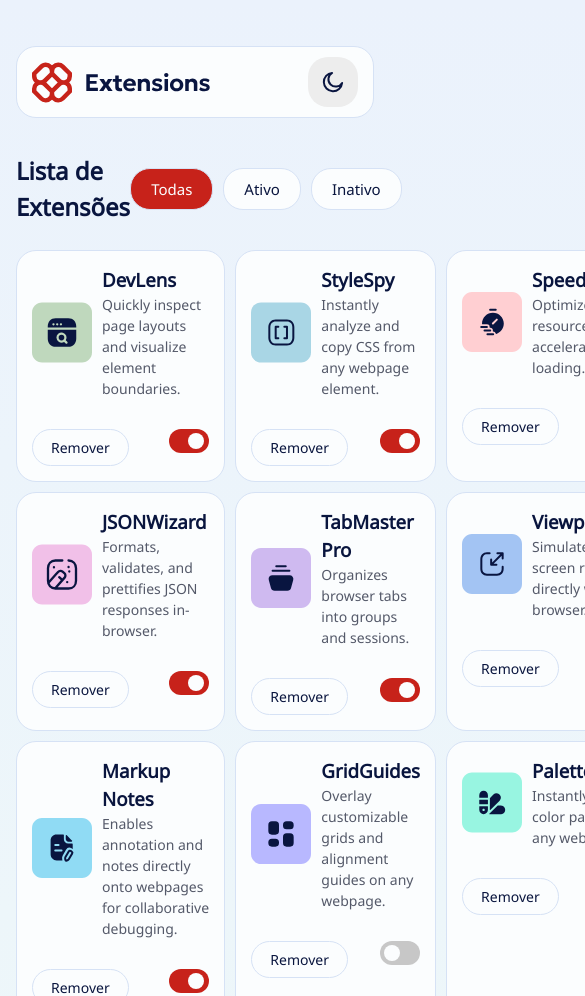
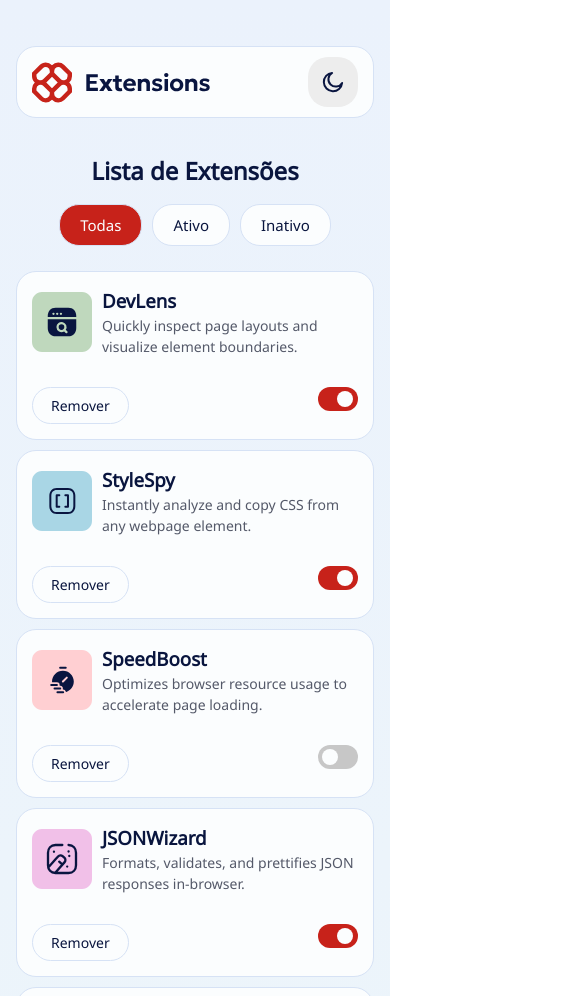
Before and after one commit to Matrodazz/browser-ext-manager-fmentor, a plain HTML site: page index.html in a window 390 px wide. Shown: the top 996 px of the page, 585 px wide, since content can reach past the window. Drawn offline with Linux system fonts and the light colour scheme.

Commit message:
style: add responsiveness to page layout

```diff
--- a/style.css
+++ b/style.css
@@ -296,3 +296,21 @@ footer a {
   color: var(--color-text);
   font-weight: 600;
 }
+
+
+@media (max-width: 768px) {
+
+  .navbar {
+    flex-direction: column;
+    gap: 15px;
+  }
+
+  .extension__card__list {
+    grid-template-columns: none;
+  }
+
+  .attribution {
+    margin: 30px 0px;
+    text-align: center;
+  }
+}
```
